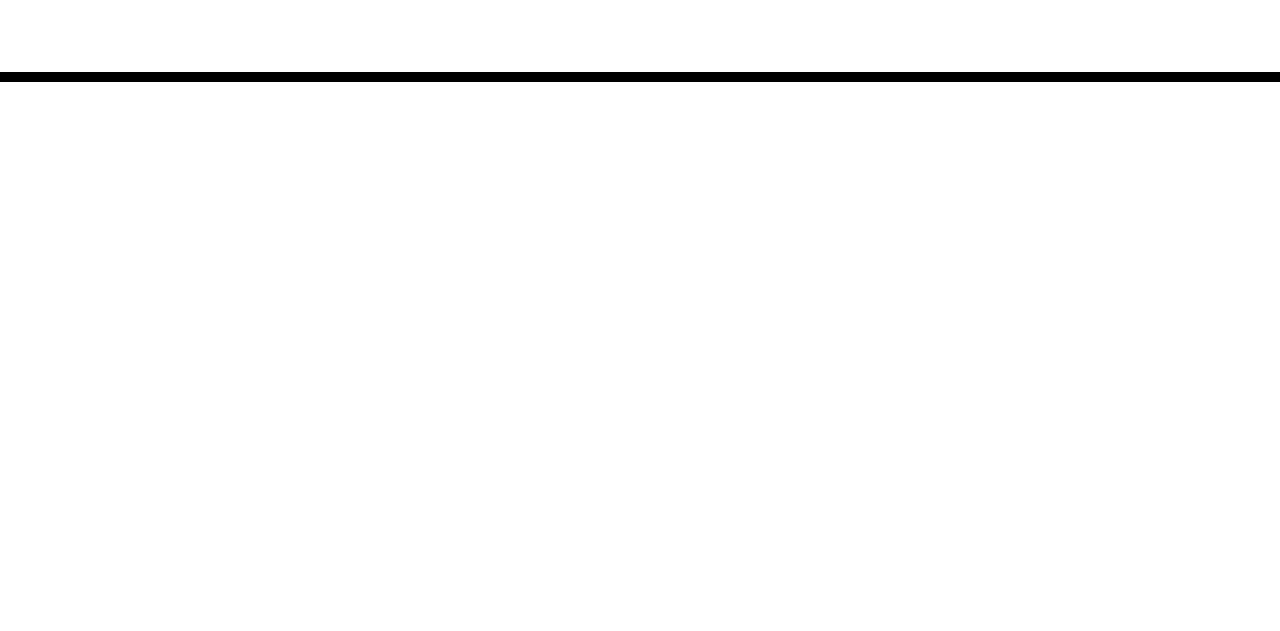
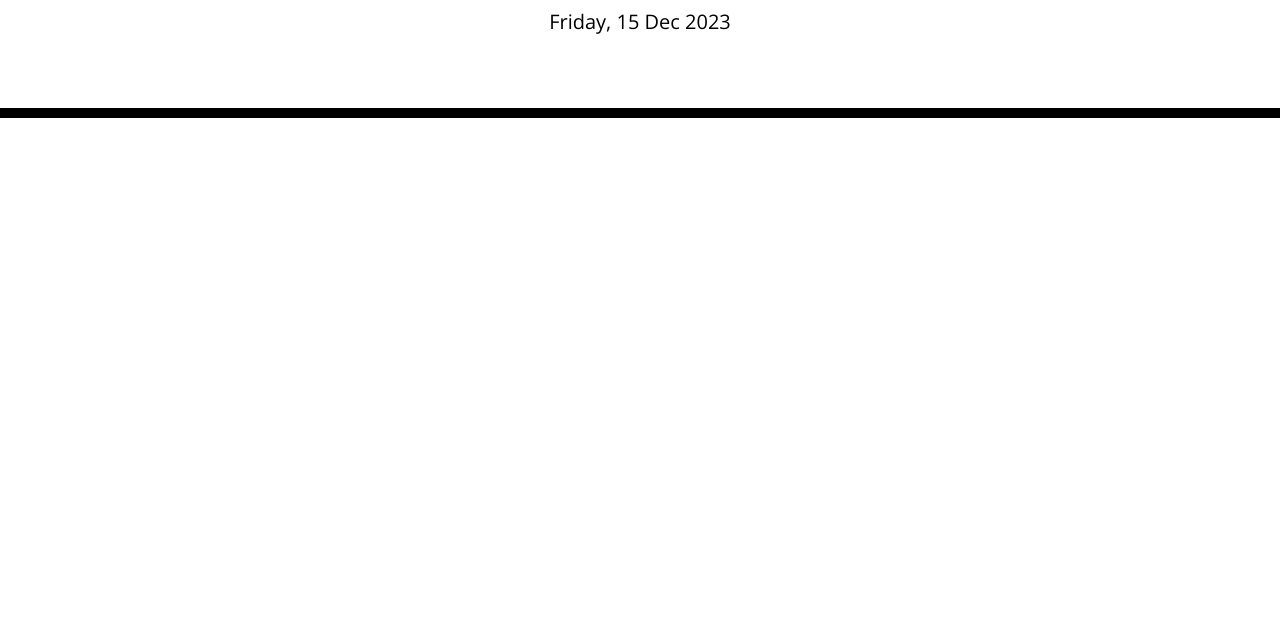
Before and after one commit to CestSamual/Work-Day-Scheduler, a plain HTML site: page index.html in a window 1280 px wide. Shown: the part 169-800 px from the top of the page. Drawn offline with nearby package versions, Linux system fonts and the light colour scheme; files that its build step writes are made by us from their sources.

Commit message:
Add current day banner

```diff
--- a/assets/script.js
+++ b/assets/script.js
@@ -0,0 +1,7 @@
+var timeBanner = $('#currentDay');
+
+function displayTime() {
+    var rightNow = dayjs().format('dddd, D MMM YYYY');
+    timeBanner.text(rightNow);
+  }
+  displayTime();
--- a/index.html
+++ b/index.html
@@ -20,7 +20,7 @@
       href="https://fonts.googleapis.com/css?family=Open+Sans&display=swap"
       rel="stylesheet"
     />
-    <link rel="stylesheet" href="style.css" />
+    <link rel="stylesheet" href="./assets/style.css" />
     <title>Work Day Scheduler</title>
   </head>
 
@@ -28,7 +28,7 @@
     <header>
       <h1 class="display-3">Work Day Scheduler</h1>
       <p class="lead">A simple calendar app for scheduling your work day</p>
-      <p id="currentDay" class="lead"></p>
+      <p class="lead"><span id="currentDay">00:00:00</span></p>
     </header>
     <div class="container">
       <!-- Timeblocks go here -->
@@ -36,5 +36,6 @@
 
     <script src="https://cdnjs.cloudflare.com/ajax/libs/jquery/3.2.1/jquery.min.js"></script>
     <script src="https://cdn.jsdelivr.net/npm/dayjs@1/dayjs.min.js"></script>
+   <script src="./assets/script.js"></script>
   </body>
 </html>
```
